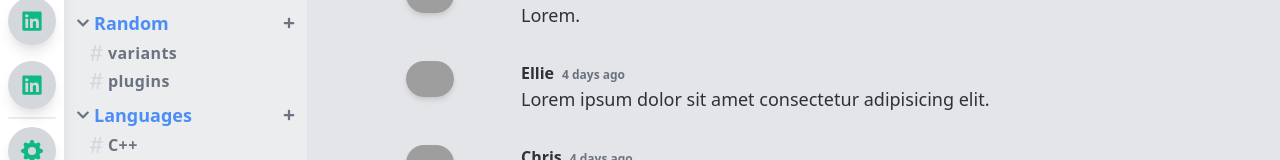
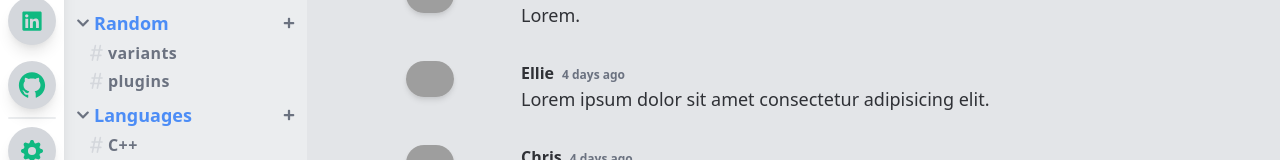
Before and after one commit to gitJamoo/jamesPortfolio, a React (Create React App) app: page / in a window 1280 px wide. Shown: the part 271-431 px from the top of the page. Built offline with nearby package versions, Linux system fonts and the light colour scheme; grey boxes are pictures that could not be loaded.

Commit message:
added github

```diff
--- a/src/components/SideBar/index.jsx
+++ b/src/components/SideBar/index.jsx
@@ -1,5 +1,6 @@
 import { BsPlus, BsFillLightningFill, BsGearFill } from 'react-icons/bs';
 import { FaFire, FaPoo, FaLinkedin } from 'react-icons/fa';
+import {AiOutlineGithub} from 'react-icons/ai';
 
 const SideBar = () => {
   return (
@@ -13,7 +14,7 @@ const SideBar = () => {
         <SideBarIcon icon={<FaPoo size="20" />}text={"poop.exe"} />
         <Divider />
         <SideBarIcon icon={<FaLinkedin size="22" />} text={"my linkedin"} link={"https://www.youtube.com/"} />
-        <SideBarIcon icon={<FaLinkedin size="22" />} text={"github"} link={"https://www.youtube.com/"} />
+        <SideBarIcon icon={<AiOutlineGithub size="30" />} text={"github"} link={"https://www.youtube.com/"} />
         <Divider />
         <SideBarIcon icon={<BsGearFill size="22" />} text={"settings"} />
     </div>
```
